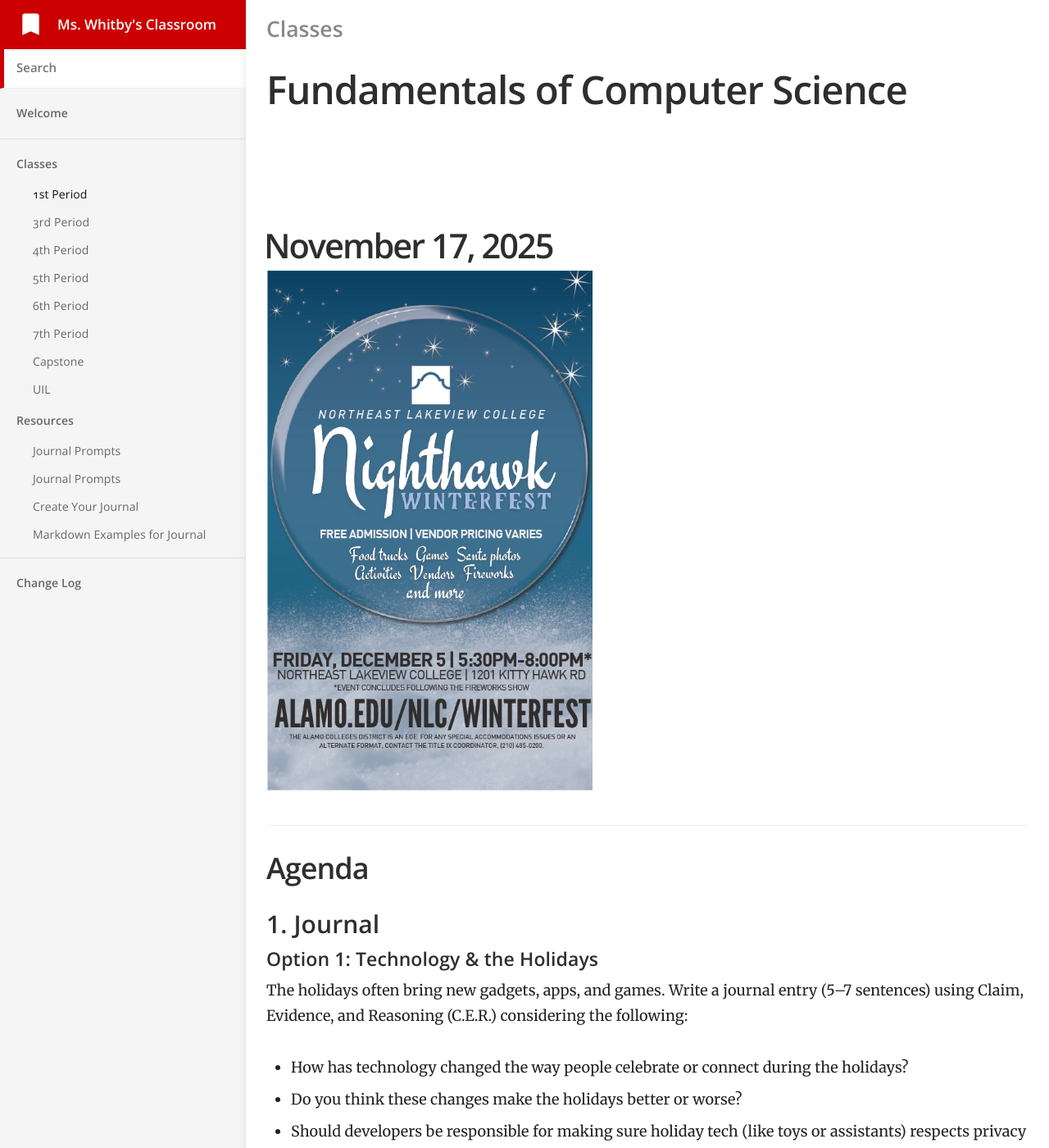
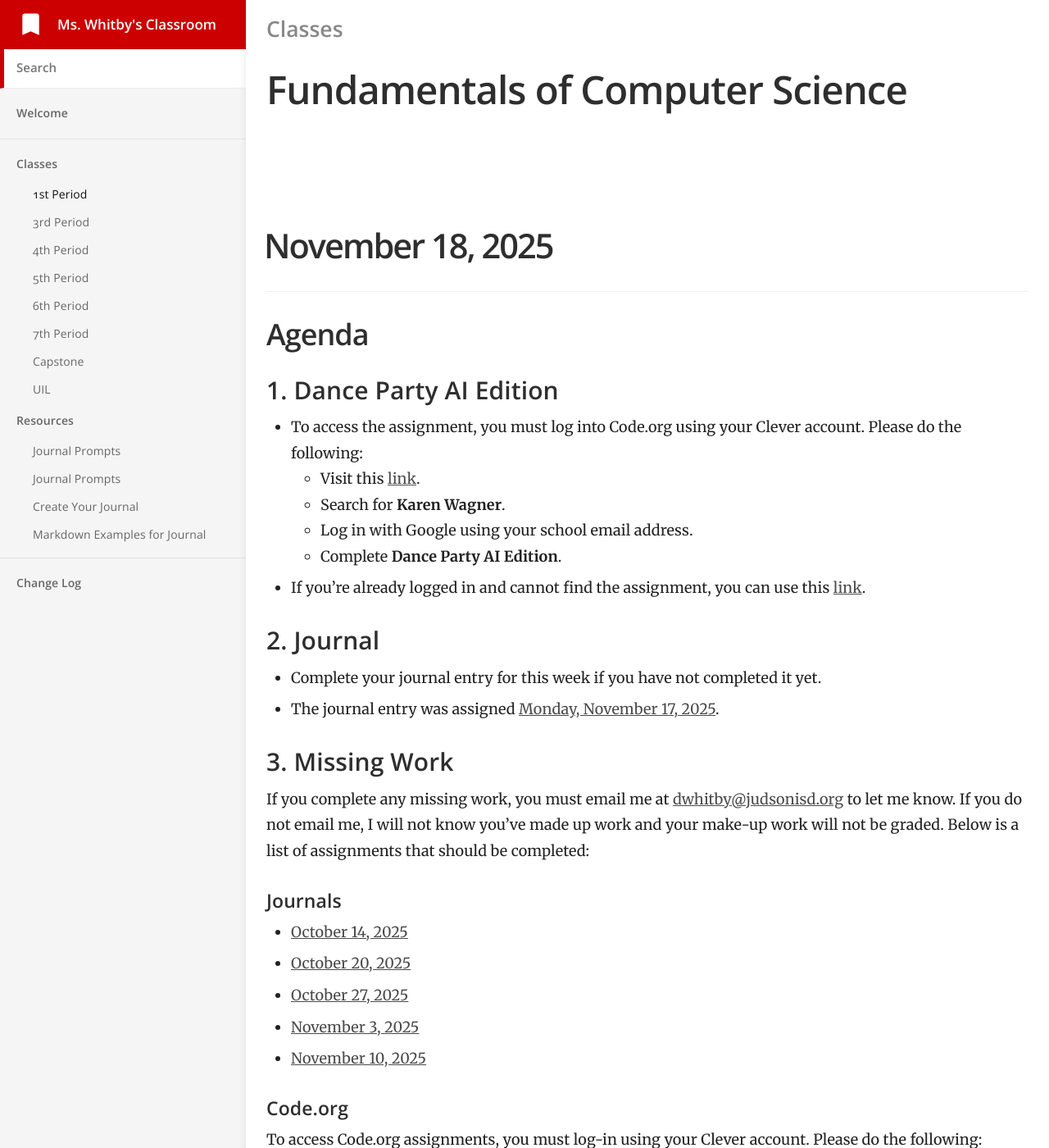
Before and after one commit to mswhitby/classroom, a Jekyll site: the page built from _docs/classes/1st.md, in a window 1280 px wide and 1400 px high. Shown: the whole window at 82% size. Built offline with Jekyll 4.4.1, drawn with Linux system fonts in a browser that asks for light colours; some of the changed text lies outside the part shown.

Commit message:
Updated lessons

```diff
--- a/_docs/classes/1st.md
+++ b/_docs/classes/1st.md
@@ -4,6 +4,62 @@ subtitle: Fundamentals of Computer Science
 category: Classes
 order: 1
 ---
+
+# November 18, 2025
+
+<!-- ![alt text](../../media/2025_nighthawk_winterfest.png) -->
+
+<!-- <img src="../../media/2025_nighthawk_winterfest.png" alt="drawing" width="400"/> -->
+
+## Agenda
+
+### 1. Dance Party AI Edition
+- To access the assignment, you must log into Code.org using your Clever account. Please do the following:
+    - Visit this [link](https://clever.com/oauth/district-picker?client_id=2f27405716644a951b23&redirect_uri=https%3A%2F%2Fstudio.code.org%2Fusers%2Fauth%2Fclever%2Fcallback&response_type=code&state=ede33ff61289cf32708a0f54079cdd23e31d0b0a02b0e0e8).
+    - Search for **Karen Wagner**.
+    - Log in with Google using your school email address.
+    - Complete **Dance Party AI Edition**.
+
+- If you're already logged in and cannot find the assignment, you can use this [link](https://studio.code.org/courses/dance-ai-2023/units/1/lessons/1/levels/1).
+
+### 2. Journal
+
+- Complete your journal entry for this week if you have not completed it yet.
+- The journal entry was assigned [Monday, November 17, 2025](https://github.com/mswhitby/classroom/blob/main/_docs/resources/journal.md#november-17-2025).
+
+### 3. Missing Work
+
+If you complete any missing work, you must email me at <dwhitby@judsonisd.org> to let me know. If you do not email me, I will not know you've made up work and your make-up work will not be graded. Below is a list of assignments that should be completed:
+
+#### Journals
+
+- [October 14, 2025](https://github.com/mswhitby/classroom/blob/main/_docs/resources/journal.md#october-14-2025)
+- [October 20, 2025](https://github.com/mswhitby/classroom/blob/main/_docs/resources/journal.md#october-20-2025)
+- [October 27, 2025](https://github.com/mswhitby/classroom/blob/main/_docs/resources/journal.md#october-27-2025)
+- [November 3, 2025](https://github.com/mswhitby/classroom/blob/main/_docs/resources/journal.md#november-3-2025)
+- [November 10, 2025](https://github.com/mswhitby/classroom/blob/main/_docs/classes/1st.md#november-10-2025)
+<!-- - [November 17, 2025](https://github.com/mswhitby/classroom/blob/main/_docs/resources/journal.md#november-17-2025) -->
+
+#### Code.org
+
+To access Code.org assignments, you must log-in using your Clever account. Please do the following:
+
+- Visit this [link](https://clever.com/oauth/district-picker?client_id=2f27405716644a951b23&redirect_uri=https%3A%2F%2Fstudio.code.org%2Fusers%2Fauth%2Fclever%2Fcallback&response_type=code&state=ede33ff61289cf32708a0f54079cdd23e31d0b0a02b0e0e8).
+- Search for **Karen Wagner**.
+- Log in with Google using your school email address.
+
+Once you're logged-in, you can click the direct link to your missing assignment:
+
+- [AI for Oceans](https://studio.code.org/courses/oceans/units/1)
+- [Coding with AI - Lessons 1-2](https://studio.code.org/courses/coding-with-ai)
+- [Coding with AI - Lessons 3-5](https://studio.code.org/courses/coding-with-ai)
+- [Classic Maze](https://studio.code.org/hoc/1)
+- [Code with Anna and Elsa](https://studio.code.org/courses/frozen/units/1/lessons/1/levels/1)
+- [Flappy Code](https://studio.code.org/flappy/1)
+- [Coding Interactive Maps](https://studio.code.org/courses/csc-mappinglandmarks-2023/units/1/lessons/1/levels/1)
+- [Coding with Music](https://studio.code.org/courses/coding-with-music-2025/units/1/lessons/1/levels/1)
+
+----
 
 # November 17, 2025
 
```
